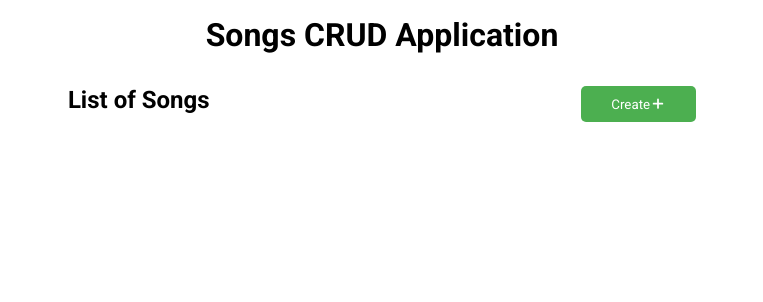
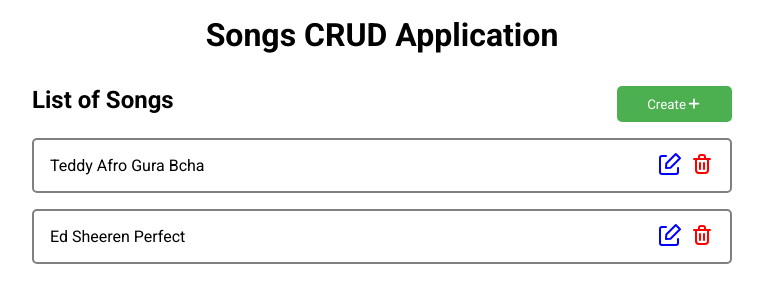
Before and after one commit to eyoba-bisru/songs-addis-software, a React (Vite) app: page / in a window 1280 px wide. Shown: the top 302 px of the page, without its empty margins (258-1021 px from the left). Built offline with nearby package versions, Linux system fonts and the light colour scheme.

Commit message:
Song component added

```diff
--- a/src/App.jsx
+++ b/src/App.jsx
@@ -1,6 +1,7 @@
-import { Button, Heading, InnerDiv, OuterDiv } from "./styles";
+import { Button, Buttons, Heading, InnerDiv, OuterDiv, Song } from "./styles";
 import ModalComponent from "./components/ModalComponent";
 import { useState } from "react";
+import SongComponent from "./components/SongComponent";
 
 function App() {
   const [show, setShow] = useState(false);
@@ -19,6 +20,11 @@ function App() {
           <img src="/src/assets/plus.svg" alt="plus" />
         </Button>
       </InnerDiv>
+      <div>
+        {["Teddy Afro Gura Bcha", "Ed Sheeren Perfect"].map((song) => (
+          <SongComponent song={song} />
+        ))}
+      </div>
       <ModalComponent show={show} setShow={setShow} />
     </OuterDiv>
   );
--- /dev/null
+++ b/src/components/SongComponent.jsx
@@ -0,0 +1,27 @@
+import React from "react";
+import { Buttons, Song } from "../styles";
+
+const SongComponent = ({ song }) => {
+  return (
+    <Song>
+      <p>{song}</p>
+      <div
+        style={{
+          display: "flex",
+          justifyContent: "center",
+          alignItems: "center",
+          gap: ".5rem",
+        }}
+      >
+        <Buttons>
+          <img src="/src/assets/edit.svg" alt="edit-icon" />
+        </Buttons>
+        <Buttons>
+          <img src="/src/assets/delete.svg" alt="delete-icon" />
+        </Buttons>
+      </div>
+    </Song>
+  );
+};
+
+export default SongComponent;
--- a/src/styles.js
+++ b/src/styles.js
@@ -2,7 +2,7 @@ import styled from "@emotion/styled";
 
 export const OuterDiv = styled.div`
 //   border: 1px solid gray;
-  max-width: 1000px;
+  max-width: 700px;
   margin: 0 auto;
   padding: 1rem;
 `;
@@ -74,6 +74,22 @@ export const CloseImage = styled.img`
 
 export const InnerDiv = styled.div`
   display: flex;
-  justify-content: space-around;
+  justify-content: space-between;
   margin-top: 2rem;
 `
+export const Song = styled.div`
+  display: flex;
+  justify-content: space-between;
+  align-items: center;
+  padding: 0.75rem 1rem;
+  border-radius: 5px;
+  margin-top: 1rem;
+  margin-bottom: 1rem;
+  border: 2px solid gray;
+`
+
+export const Buttons = styled.button`
+  border: none;
+  background: none;
+  cursor: pointer;
+`
```
Also changed, not shown: src/assets/delete.svg (added), src/assets/edit.svg (added).
